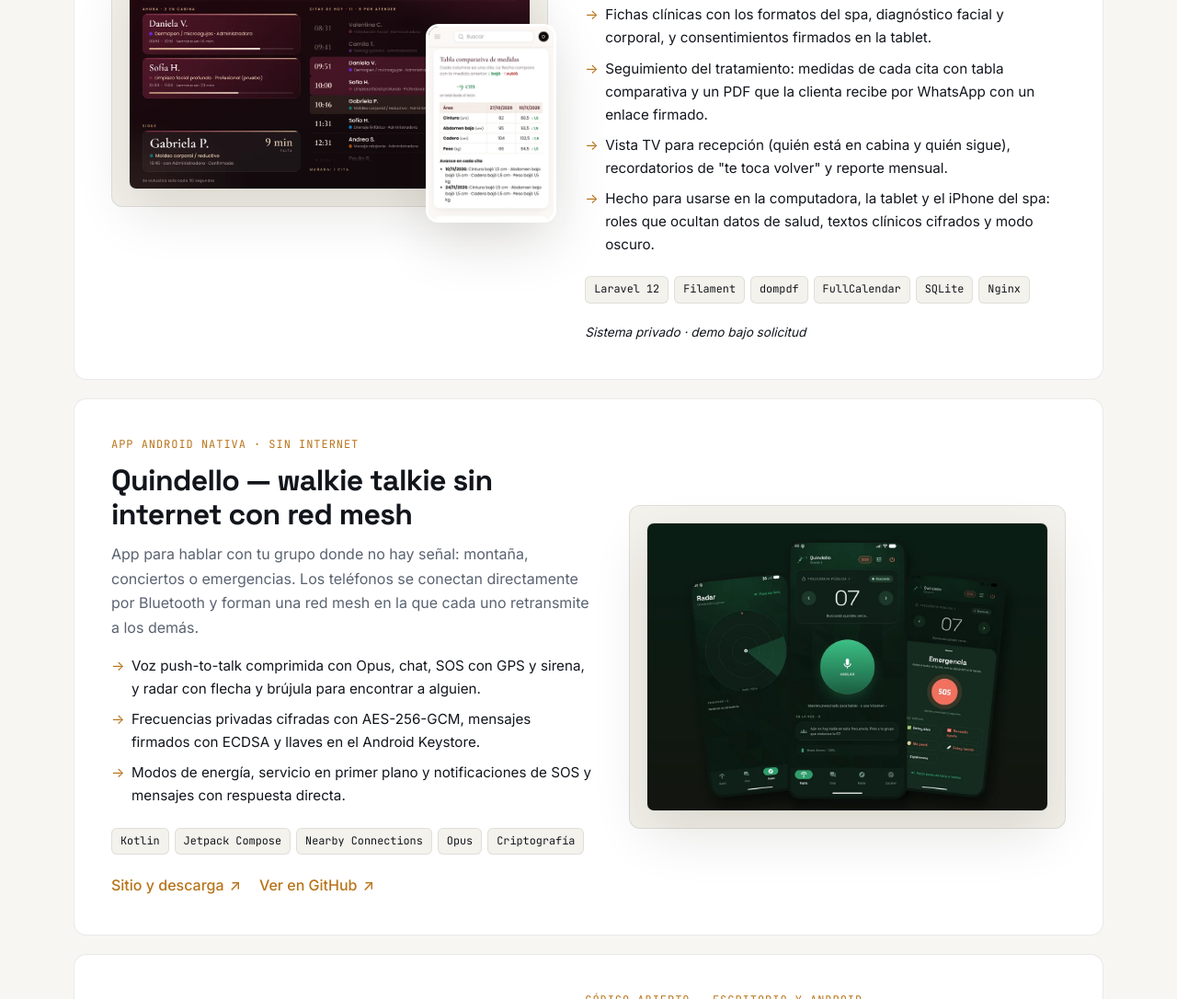
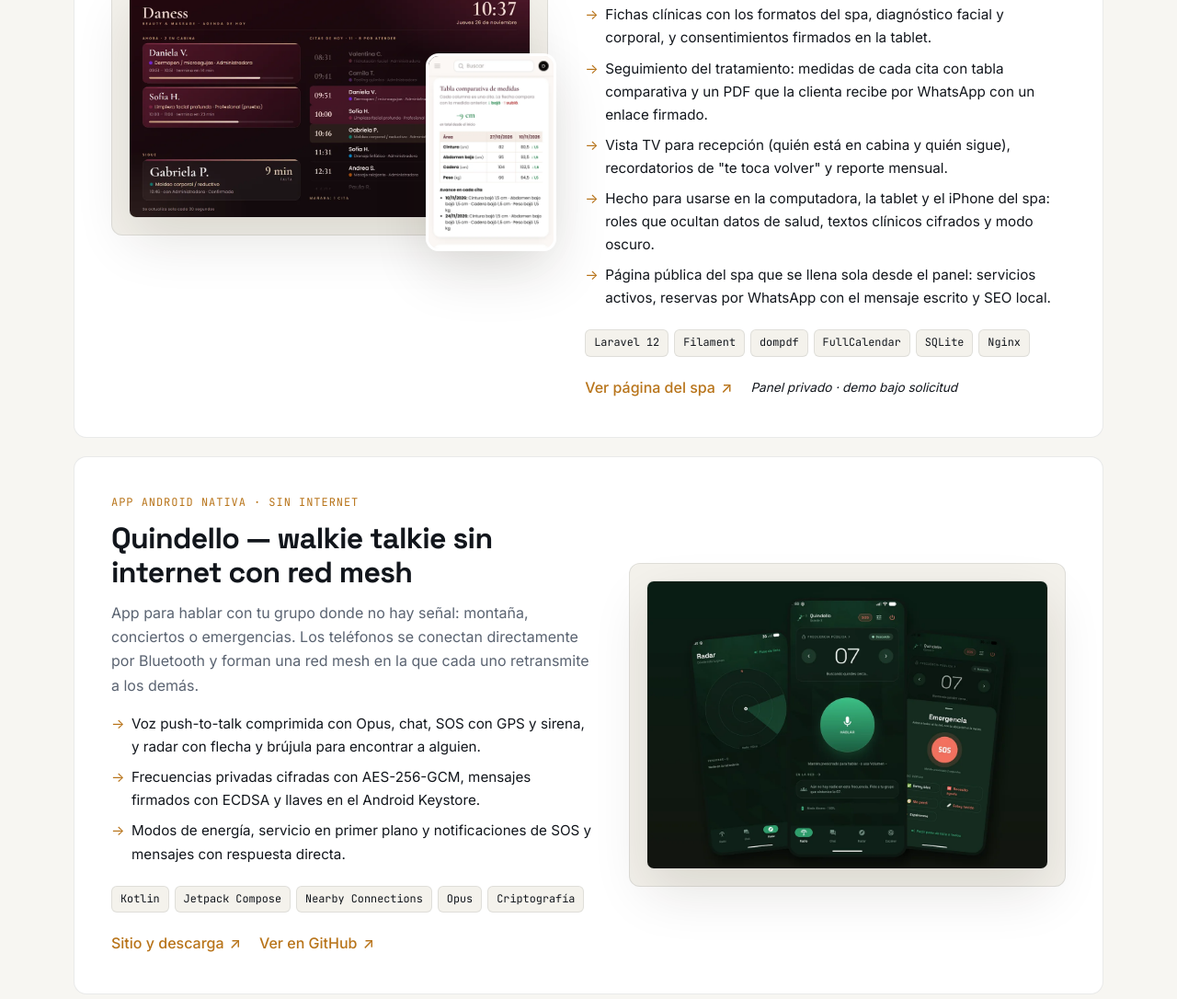
Before and after one commit to RiccijandroUpec/portafolio, a plain HTML site: page index.html in a window 1280 px wide. Shown: the part 2059-3145 px from the top of the page at 92% size. Drawn offline with Linux system fonts and the light colour scheme; no server answers.

Commit message:
Daness: página pública del spa con enlace

```diff
--- a/index.html
+++ b/index.html
@@ -258,12 +258,14 @@
                 <li>Seguimiento del tratamiento: medidas de cada cita con tabla comparativa y un PDF que la clienta recibe por WhatsApp con un enlace firmado.</li>
                 <li>Vista TV para recepción (quién está en cabina y quién sigue), recordatorios de "te toca volver" y reporte mensual.</li>
                 <li>Hecho para usarse en la computadora, la tablet y el iPhone del spa: roles que ocultan datos de salud, textos clínicos cifrados y modo oscuro.</li>
+                <li>Página pública del spa que se llena sola desde el panel: servicios activos, reservas por WhatsApp con el mensaje escrito y SEO local.</li>
               </ul>
               <ul class="tags" aria-label="Tecnologías">
                 <li>Laravel 12</li><li>Filament</li><li>dompdf</li><li>FullCalendar</li><li>SQLite</li><li>Nginx</li>
               </ul>
               <div class="project-links">
-                <span class="project-private">Sistema privado · demo bajo solicitud</span>
+                <a class="text-link" href="https://daness.cyrshop.app/" target="_blank" rel="noopener">Ver página del spa <span aria-hidden="true">↗</span></a>
+                <span class="project-private">Panel privado · demo bajo solicitud</span>
               </div>
             </div>
             <div class="project-visual project-shots">
```
Also changed, not shown: 1 other file.
